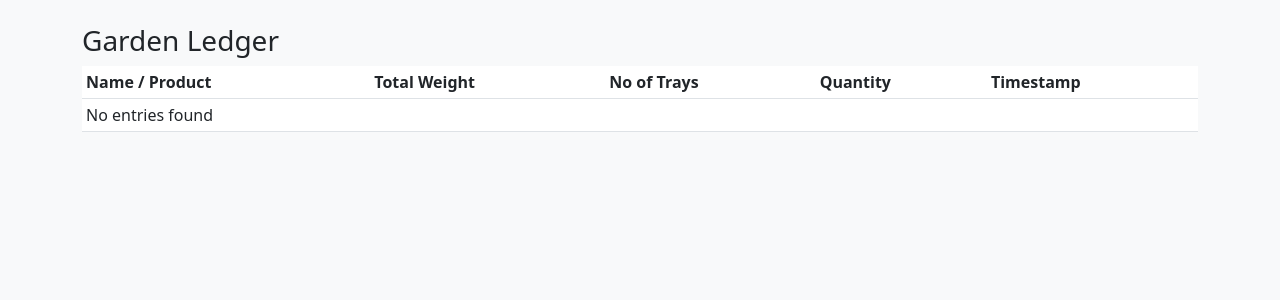
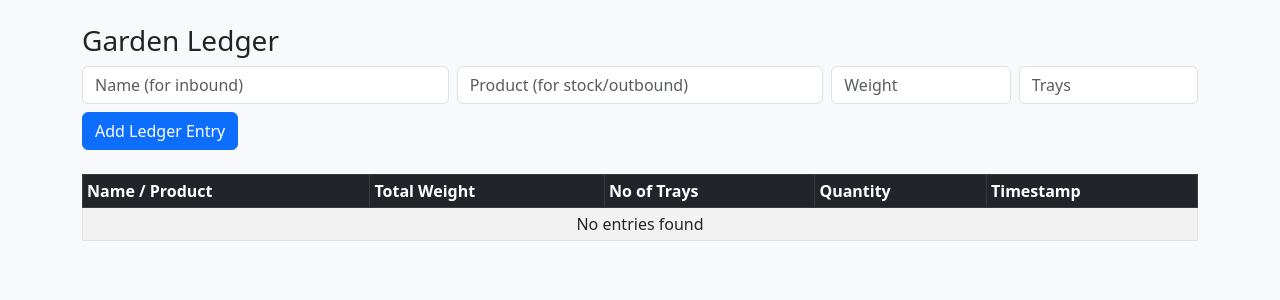
Before and after one commit to Abinesh-ss/V.V_FRUITS, a Flask app: page /garden_ledger in a window 1280 px wide. Shown: the part 56-356 px from the top of the page. Run offline with Flask 3, Linux system fonts and the light colour scheme.

Commit message:
Update garden_ledger.html

```diff
--- a/templates/garden_ledger.html
+++ b/templates/garden_ledger.html
@@ -2,8 +2,35 @@
 {% block content %}
 <h3>Garden Ledger</h3>
 
-<table class="table table-sm">
-  <thead>
+<form method="POST" action="{{ url_for('add_garden_ledger') }}" class="row g-2 mb-4">
+  <!-- Name / Product (user can fill either one) -->
+  <div class="col-md-4">
+    <input class="form-control" name="name" placeholder="Name (for inbound)">
+  </div>
+  <div class="col-md-4">
+    <input class="form-control" name="product" placeholder="Product (for stock/outbound)">
+  </div>
+
+  <!-- Weight -->
+  <div class="col-md-2">
+    <input step="0.01" class="form-control" id="weight" name="total_weight" placeholder="Weight" required>
+  </div>
+
+  <!-- Trays -->
+  <div class="col-md-2">
+    <input type="number" class="form-control" id="no_of_trays" name="no_of_trays" placeholder="Trays" required>
+  </div>
+
+  <!-- Hidden Quantity -->
+  <input type="hidden" name="quantity" id="quantity">
+
+  <div class="col-12 mt-2">
+    <button class="btn btn-primary" type="submit">Add Ledger Entry</button>
+  </div>
+</form>
+
+<table class="table table-sm table-bordered table-striped">
+  <thead class="table-dark">
     <tr>
       <th>Name / Product</th>
       <th>Total Weight</th>
@@ -20,14 +47,24 @@
         <td>{{ r.whole_weight if r.whole_weight else r.total_weight }}</td>
         <td>{{ r.no_of_trays }}</td>
         <td>{{ r.quantity }}</td>
-        <td>{{ r.timestamp }}</td>
+        <td>{{ r.timestamp.strftime('%Y-%m-%d %H:%M:%S') if r.timestamp else '-' }}</td>
       </tr>
       {% endfor %}
     {% else %}
       <tr>
-        <td colspan="5">No entries found</td>
+        <td colspan="5" class="text-center">No entries found</td>
       </tr>
     {% endif %}
   </tbody>
 </table>
 {% endblock %}
+
+<script>
+function calculateQuantity() {
+  let weight = parseFloat(document.getElementById("weight").value) || 0;
+  let trays = parseInt(document.getElementById("no_of_trays").value) || 0;
+  document.getElementById("quantity").value = (weight * trays).toFixed(2);
+}
+document.getElementById("weight").addEventListener("input", calculateQuantity);
+document.getElementById("no_of_trays").addEventListener("input", calculateQuantity);
+</script>
```
